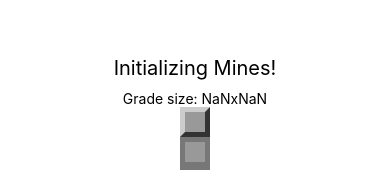
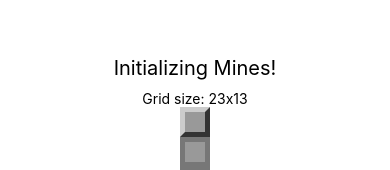
Before and after one commit to digsales/Mines_React-Native, a React Native app: screen / in a window 390 px wide. Shown: the part 181-351 px from the top of the page. Built offline with nearby package versions, Linux system fonts and the light colour scheme.

Commit message:
Resolving params bug

```diff
--- a/App.js
+++ b/App.js
@@ -9,7 +9,7 @@ export default function App() {
       <Text style={styles.welcome}>Initializing Mines!</Text>
 
       <Text style={styles.introduction}>
-        Grade size: {params.getRowsAmount()}x{params.getColumnsAmount()}
+        Grid size: {params.getRowsAmount()}x{params.getColumnsAmount()}
       </Text>
 
       <Field />
--- a/src/params.js
+++ b/src/params.js
@@ -8,12 +8,12 @@ const params = {
   difficultLevel: 0.1, // % of mines on the battlefield
   getColumnsAmount() {
     const width = Dimensions.get("window").width;
-    return Math.floor(width / this.blockSice);
+    return Math.floor(width / this.blockSize);
   },
   getRowsAmount() {
     const totalHeight = Dimensions.get("window").height;
     const boarderHeight = totalHeight * (1 - this.headerRatio);
-    return Math.floor(boarderHeight / this.blockSice);
+    return Math.floor(boarderHeight / this.blockSize);
   },
 };
 
```
